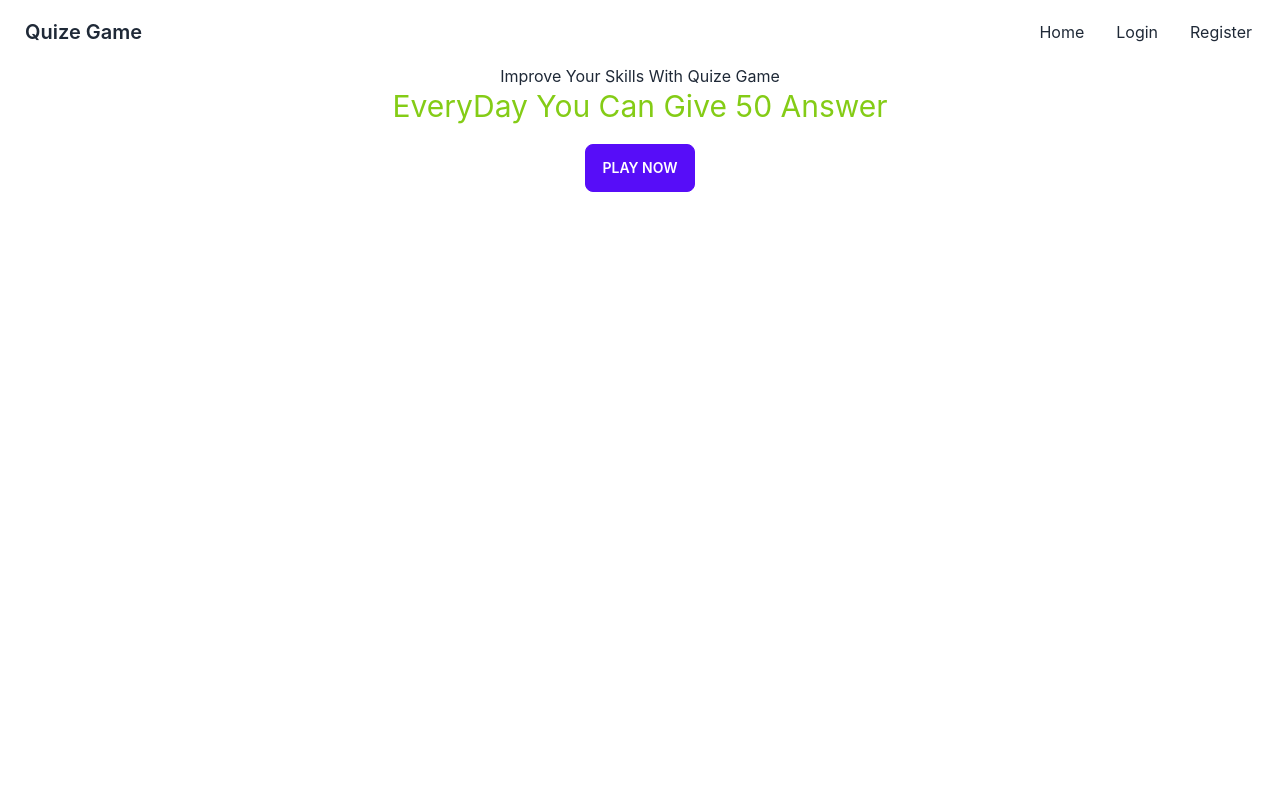
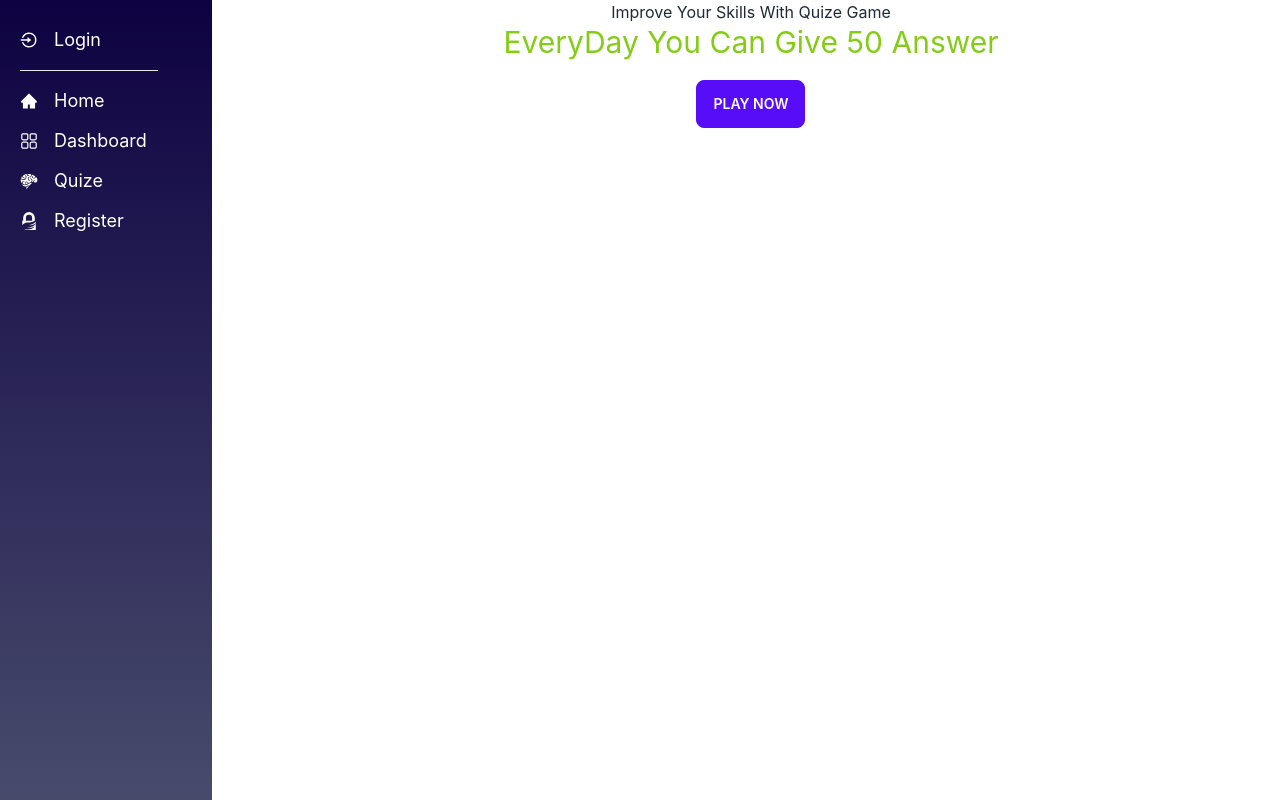
Before and after one commit to tanzilmia/online-Quize-claint, a React (Create React App) app: page / in a window 1280 px wide. Built offline with nearby package versions, Linux system fonts and the light colour scheme.

Commit message:
navbar design

```diff
--- a/package.json
+++ b/package.json
@@ -13,6 +13,7 @@
     "react": "^18.2.0",
     "react-dom": "^18.2.0",
     "react-hook-form": "^7.40.0",
+    "react-icons": "^4.7.1",
     "react-router-dom": "^6.4.5",
     "react-scripts": "5.0.1",
     "web-vitals": "^2.1.4"
--- a/src/App.js
+++ b/src/App.js
@@ -4,7 +4,7 @@ import './App.css';
 import router from './routing/router'
 function App() {
   return (
-    <div className='max-w-[1440px]  mx-auto'>
+    <div>
       <RouterProvider router={router}>
     </RouterProvider>
     </div>
--- a/src/Layout/Mainpage.js
+++ b/src/Layout/Mainpage.js
@@ -1,13 +1,17 @@
 import React from 'react';
 import { Outlet } from 'react-router-dom';
 import Navbar from '../pages/Navbar';
-
+import './mainpage.css'
 
 const Mainpage = () => {
     return (
-        <div>
+        <div className='main_layout flex'>
+            <div className='navbar_wrapper w-2/12'>
             <Navbar/>
+            </div>
+            <div className='outlet w-10/12'>
             <Outlet></Outlet>
+            </div>
 
         </div>
     );
--- /dev/null
+++ b/src/Layout/mainpage.css
@@ -0,0 +1,13 @@
+.main_layout{
+
+}
+.navbar_wrapper{
+ height: 100vh;
+ padding: 20px;
+ color: #fff;
+ background: linear-gradient(#0e0242, #484b6c);
+}
+
+.outlet{
+ margin-left: 10px;
+}
--- /dev/null
+++ b/src/cssFiles/nav.css
@@ -0,0 +1,17 @@
+.nav_menu ul li,.logout_btn{
+ font-size: 18px;
+ line-height: 40px;
+}
+.logout_btn{
+    color: red;
+    font-weight: bold;
+}
+.border_line{
+    width: 80%;
+    margin: 10px 0;
+}
+.nav_menu ul li a{
+    display: flex;
+    align-items: center;
+
+}
--- a/src/pages/Navbar.js
+++ b/src/pages/Navbar.js
@@ -2,6 +2,13 @@
 import React, { useContext } from 'react';
 import { Link } from 'react-router-dom';
 import { mycontext } from '../contextApi/Authcontext';
+import { CgProfile } from 'react-icons/cg';
+import { AiFillHome } from 'react-icons/ai';
+import { RxDashboard } from 'react-icons/rx';
+import { RiLoginCircleLine } from 'react-icons/ri';
+import { SiGnuprivacyguard } from 'react-icons/si';
+import { GiBrain } from 'react-icons/gi';
+import '../cssFiles/nav.css'
 const Navbar = () => {
   const {user,logout} = useContext(mycontext)
   const handlelogout = () =>{
@@ -9,31 +16,35 @@ const Navbar = () => {
   }
 
   return (
-    <div className="navbar bg-base-100">
-  <div className="flex-1">
-    <Link className="btn btn-ghost normal-case text-xl">Quize Game</Link>
-  </div>
-  <div className="flex-none">
-    <ul className="menu menu-horizontal px-1">
-      <li> <Link to = '/'>Home</Link> </li>
 
+  <div className='nav_menu'>
+    <ul>
+      {
+         user?.email ? <>
+         <li> <Link to = '/'> <span className='mr-4'> <CgProfile/> </span> My Profile</Link> </li>
+         </>
+         :
+         <>
+          <li> <Link to = '/login'> <span className='mr-4'> <RiLoginCircleLine/> </span> Login</Link> </li>
+         </>
+      }
 
+       <hr className='border_line' />
+      <li> <Link to = '/'> <span className='mr-4'> <AiFillHome/> </span> Home</Link> </li>
+      <li> <Link to = '/'> <span className='mr-4'> <RxDashboard/> </span> Dashboard</Link> </li>
+      <li> <Link to = '/quize'> <span className='mr-4'> <GiBrain/> </span>  Quize</Link> </li>
       {
         !user?.email ? <>
-        <li> <Link to = '/login'>Login</Link> </li>
-        <li> <Link to = '/register'>Register</Link> </li>
+        <li> <Link to = '/register'> <span className='mr-4'> <SiGnuprivacyguard/> </span> Register</Link> </li>
         </>
         :
         <>
-         <li> <Link to = '/quize'>Quize</Link> </li>
-        <li> <Link to = '/profile'>Profile</Link> </li>
-        <button onClick={handlelogout}>Logout</button>
+        <button className='logout_btn flex items-center' onClick={handlelogout}><span className='mr-4'> <RiLoginCircleLine/></span> Logout  </button>
         </>
       }
 
     </ul>
   </div>
-</div>
   );
 };
 
```
Also changed, not shown: 1 other file (tests, documents, lock files or other folders).
